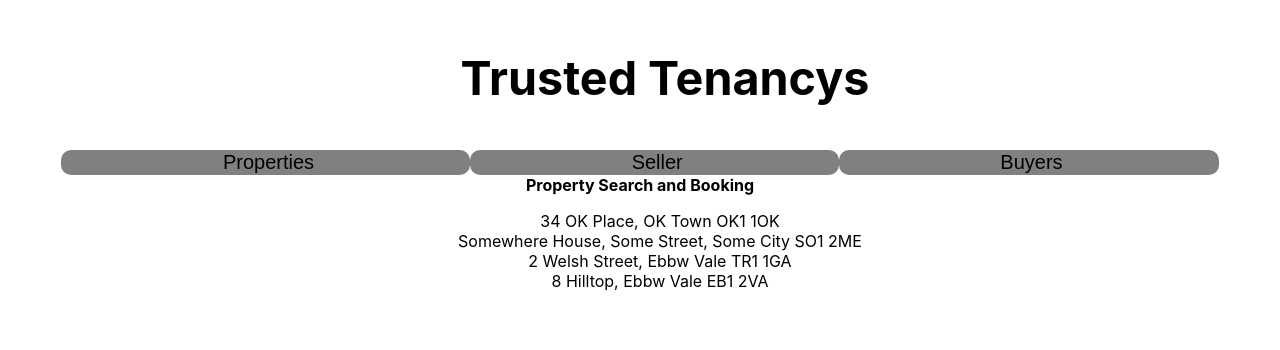
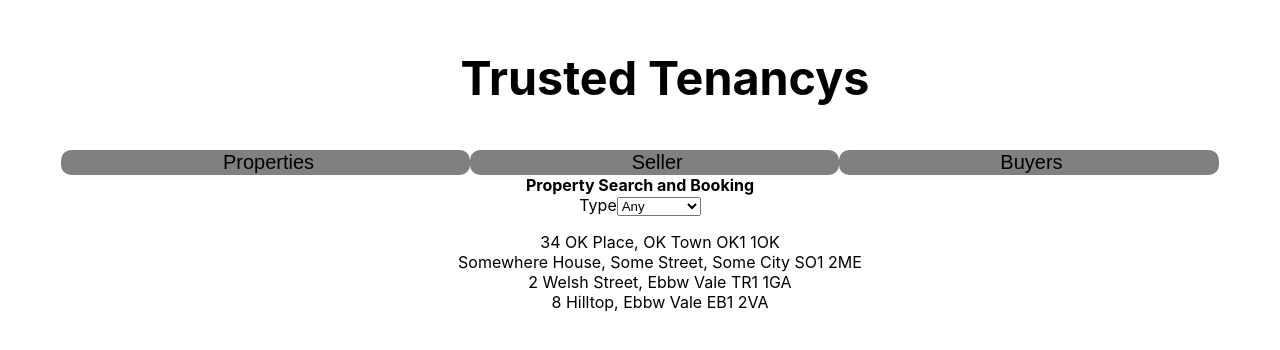
Before and after one commit to TobyKeech/Project1_QA, a React (Create React App) app: page /property in a window 1280 px wide. Shown: the top 350 px of the page. Built offline with nearby package versions, Linux system fonts and the light colour scheme; data requests are answered from the project's data file.

Commit message:
added search function inside form

```diff
--- a/src/Components/Property/Property.js
+++ b/src/Components/Property/Property.js
@@ -7,14 +7,11 @@ import PropertySearchForm from './PropertySearchForm';
 
 const Property = () => {
 
-
     const [loading, setLoading] = useState(true);
     //state that can be changed by calling upon setLoading which will update the state in this case loading
-    const [searchResult, setSearchResult] = useState([]);
 
     const [properties, setProperties] = useState([]);
     // currently state used to showcase the data onto the webpage below via a map function which returns an array of a defined value in his case of properties
-
 
     const reducedPropertiesList = (state, action) => {
       switch(action.type){
@@ -69,7 +66,7 @@ useEffect(()=> {
         <>
 
             <div className='pageHeader'><b>Property Search and Booking</b></div>
-            <PropertySearchForm />
+            <PropertySearchForm properties={properties}/>
             {/* property search form component, passed down funcrion as a prop */}
 
 {
--- /dev/null
+++ b/src/Components/Property/PropertySearchForm.css
@@ -0,0 +1,4 @@
+.head{
+    color: black;
+    text-align: center;
+}
--- a/src/Components/Property/PropertySearchForm.js
+++ b/src/Components/Property/PropertySearchForm.js
@@ -1,7 +1,19 @@
-const PropertySearchForm = () => {
+import "../Property/PropertySearchForm.css"
 
+const PropertySearchForm = (props) => {
 
+    console.log(props)
+    //checking what is set into the passed down props from property
 
+    const searchHandler = (searchCriteria) => {
+         props.filter(property =>
+            (searchCriteria.type === "ANY" || property.type == searchCriteria.type) &&
+            (Number(property.bedroom) >= Number(searchCriteria.bedroom)) &&
+            (Number(property.bathroom) >= Number(searchCriteria.bathroom)) &&
+            (Number(property.garden) >= Number(searchCriteria.garden)) &&
+            (Number(searchCriteria.price)===0 || Number(property.price) <= Number(searchCriteria.price))
+            )
+    }
 
 
 
@@ -9,6 +21,19 @@ const PropertySearchForm = () => {
 
     return (
         <>
+        <form>
+        <div className="head">
+            <div>
+                <label>Type</label>
+                <select>
+                    <option value="ANY">Any</option>
+                    <option value="DETACHED">Detached</option>
+                    <option value="SEMI">Semi</option>
+                    <option value="APARTMENT">Apartment</option>
+                </select>
+            </div>
+        </div>
+        </form>
         </>
      );
 }
```
